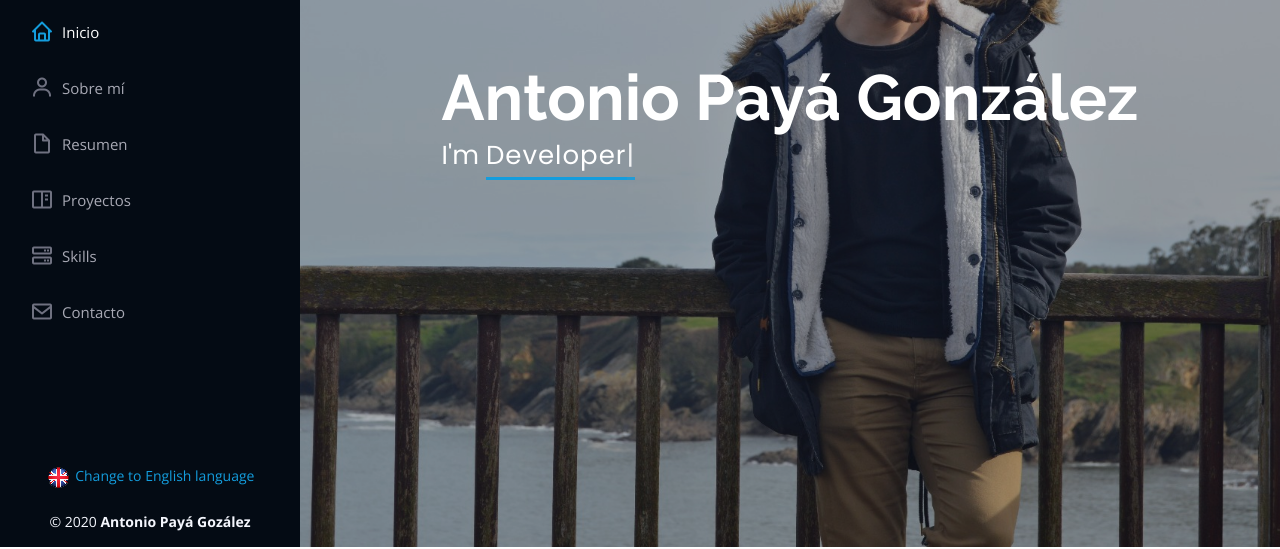
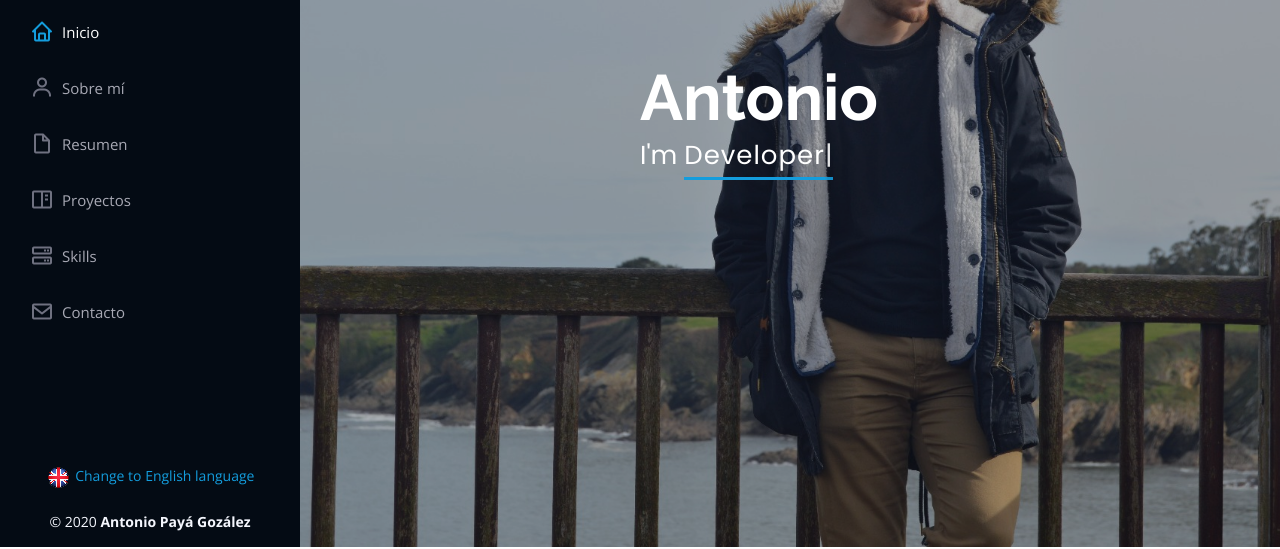
Before and after one commit to angela0806/pagina_paya, a plain HTML site: page index.html in a window 1280 px wide. Shown: the part 253-802 px from the top of the page. Drawn offline with nearby package versions, Linux system fonts and the light colour scheme.

Commit message:
se agrego el index

```diff
--- a/index.html
+++ b/index.html
@@ -7,8 +7,7 @@
     <meta content="Pagina web personal de Antonio Paya Gonzalez" name="description">
     <meta content="Antonio Paya Gonzalez" name="author">
 
-    <title>Antonio Payá</title>
-
+    <title>Antonio</title>
     <!-- Favicon -->
     <link href="assets/img/ico/favicon.png" rel="icon" type="image/png">
     <link href="assets/img/ico/favicon.png" rel="shortcut icon">
@@ -75,7 +74,7 @@
         <!-- ======= Portada Section ======= -->
         <section class="d-flex flex-column justify-content-center align-items-center" id="portada">
             <div class="portada-container" data-aos="fade-in">
-                <h1>Antonio Payá González</h1>
+                <h1>Antonio</h1>
                 <p>I'm <span class="typed" data-typed-items="Engineer, Developer, Researcher"></span></p>
             </div>
         </section>
```
